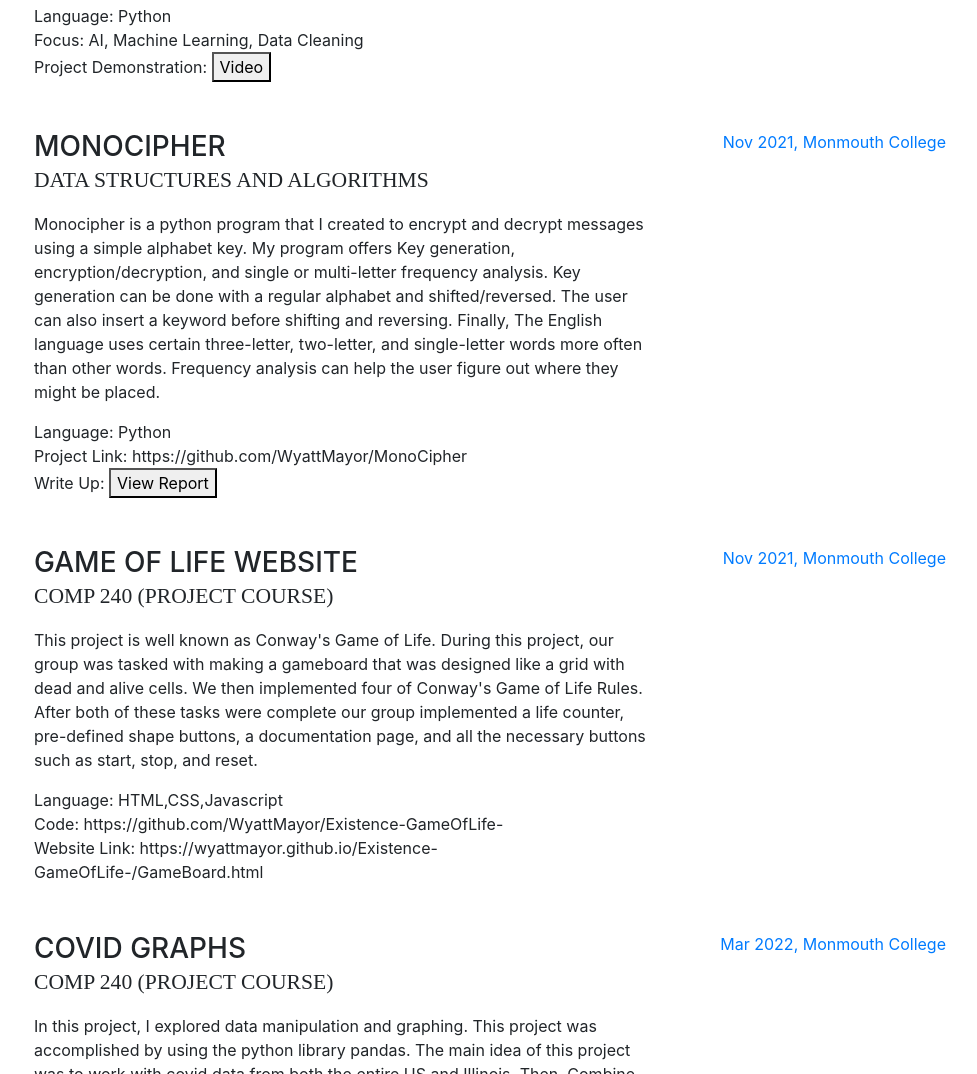
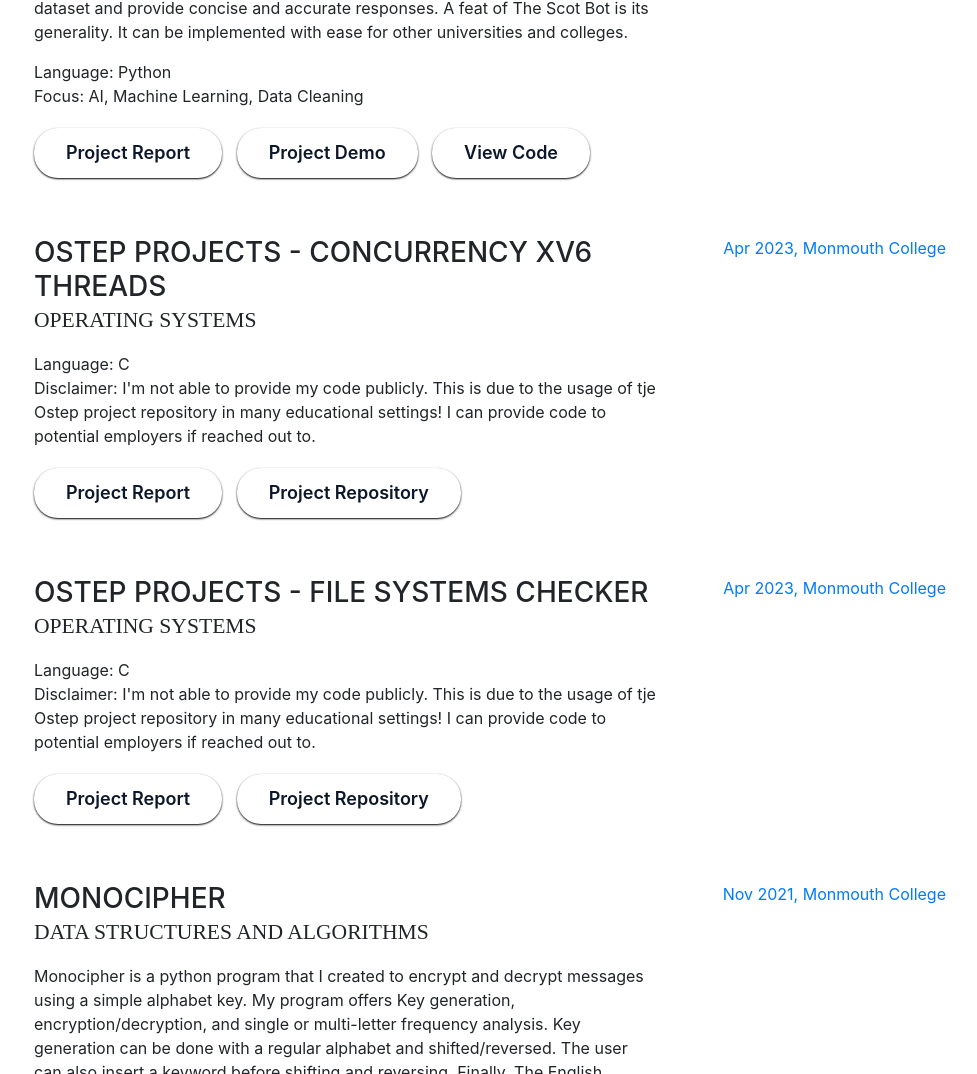
Before and after one commit to WyattMayor/OldPort, a website with bundled scripts: page index.html in a window 1280 px wide. Shown: the part 1726-2800 px from the top of the page, without its empty margins (286-1263 px from the left). Built offline with nearby package versions, Linux system fonts and the light colour scheme; files whose address does not match are found by name; a web font is replaced by a local one.

Commit message:
Added new projects, changed buttons, worked on formating

```diff
--- /dev/null
+++ b/css/reports.css
@@ -0,0 +1,52 @@
+body {
+  font-family: 'Open Sans', serif;
+  padding: 5px;
+  color: #868e96; }
+
+.button-81 {
+    background-color: #fff;
+    border: 0 solid #868e96;
+    border-radius: 1.5rem;
+    box-sizing: border-box;
+    color: #0d172a;
+    cursor: pointer;
+    display: inline-block;
+    font-family: "Basier circle",-apple-system,system-ui,"Segoe UI",Roboto,"Helvetica Neue",Arial,"Noto Sans",sans-serif,"Apple Color Emoji","Segoe UI Emoji","Segoe UI Symbol","Noto Color Emoji";
+    font-size: 1rem;
+    font-weight: 600;
+    line-height: 1;
+    padding: 1rem 1.6rem;
+    text-align: center;
+    text-decoration: none #0d172a solid;
+    text-decoration-thickness: auto;
+    transition: all .1s cubic-bezier(.4, 0, .2, 1);
+    box-shadow: 0px 1px 2px black;
+    user-select: none;
+    -webkit-user-select: none;
+    touch-action: manipulation;
+    margin-top:5px;
+    margin-bottom: 10px;
+  }
+
+  .button-81:hover {
+    background-color: #797EF6;
+    color: #fff;
+  }
+
+  @media (min-width: 768px) {
+    .button-81 {
+      font-size: 1.125rem;
+      padding: 1rem 2rem;
+    }
+  }
+
+  h1,
+  h2,
+  h3,
+  h4,
+  h5,
+  h6 {
+    font-family: 'Saira Extra Condensed', serif;
+    font-weight: 700;
+    text-transform: uppercase;
+    color: #343a40; }
--- a/css/resume.css
+++ b/css/resume.css
@@ -8,6 +8,45 @@ body {
   body {
     padding-top: 0;
     padding-left: 17rem; } }
+
+
+    .button-81 {
+      background-color: #fff;
+      border: 0 solid #868e96;
+      border-radius: 1.5rem;
+      box-sizing: border-box;
+      color: #0d172a;
+      cursor: pointer;
+      display: inline-block;
+      font-family: "Basier circle",-apple-system,system-ui,"Segoe UI",Roboto,"Helvetica Neue",Arial,"Noto Sans",sans-serif,"Apple Color Emoji","Segoe UI Emoji","Segoe UI Symbol","Noto Color Emoji";
+      font-size: 1rem;
+      font-weight: 600;
+      line-height: 1;
+      padding: 1rem 1.6rem;
+      text-align: center;
+      text-decoration: none #0d172a solid;
+      text-decoration-thickness: auto;
+      transition: all .1s cubic-bezier(.4, 0, .2, 1);
+      box-shadow: 0px 1px 2px black;
+      user-select: none;
+      -webkit-user-select: none;
+      touch-action: manipulation;
+      margin-top:20px;
+      margin-right:10px;
+      margin-bottom:10px;
+    }
+
+    .button-81:hover {
+      background-color: #797EF6;
+      color: #fff;
+    }
+
+    @media (min-width: 768px) {
+      .button-81 {
+        font-size: 1.125rem;
+        padding: 1rem 2rem;
+      }
+    }
 
 h1,
 h2,
--- a/index.html
+++ b/index.html
@@ -22,7 +22,7 @@
 
     <!-- Custom styles for this template -->
     <link href="css/resume.min.css" rel="stylesheet">
-
+    <link href="css/resume.css" rel="stylesheet">
   </head>
 
   <body id="page-top">
@@ -74,7 +74,7 @@
           <div class="subheading mb-5">376 N Farnham St · Galesburg, IL 61401 · (309) 297-9051 ·
             <a href="mailto:name@email.com">wpmayor2@illinois.edu</a>
           </div>
-          <p>Hi, my name is Wyatt! I am a graduate student at the University of Illinois Urbana Champaign, originally from the small town of Galesburg, Illinois. I am currently working towards a masters in computer science, which has always been a passion of mine. As a computer science enthusiast, I have developed an interest in programming, particularly in the field of Machine Learning and Artificial Intelligence. I find the idea of creating intelligent systems and technologies that can learn and improve on their own incredibly fascinating.</p>
+          <p>Hi, my name is Wyatt! I am a graduate student at the University of Illinois Urbana Champaign, originally from the small town of Galesburg, Illinois. I am currently working towards a master's in computer science, which has always been a passion of mine. As a computer science enthusiast, I have developed an interest in programming, particularly in the field of Machine Learning and Artificial Intelligence. I find the idea of creating intelligent systems and technologies that can learn and improve on their own incredibly fascinating.</p>
           <p>When I'm not working on programming projects, I enjoy spending time with friends and family, exploring the great outdoors, and playing video games. I am also an avid reader and enjoy learning about new topics, especially in the field of technology. As I work towards my master's, I am excited to take on new challenges and opportunities in the field of computer science. I hope to use my skills and knowledge to create innovative and impactful technologies that can make a positive difference in the world. </p>
           <ul class="list-inline list-social-icons mb-0">
             <li class="list-inline-item">
@@ -124,12 +124,16 @@
               <p>The focus of this REU was autonomous driving, specifically Deep Neural Networks designed to classify signs. During this REU we explored methods to fix the effects that shadows can have on sign recognition. Shadows are known as natural occurring adversarial attacks. This might not sound like a big problem until you realize the effect that misclassifying a 30 MPH sign with an 80 MPH sign could have. Our research mainly focused on preprocessing methods to reduce these adversarial attacks. </p>
                 <div>Language: Python</div>
                 <div>Focus: Machine Learning, Computer Vision, Deep Neural Nets</div>
-                <div>Project Video: </div>
-            </div>
+                <div><a href='Monocipher.html'>
+                  <button class="button-81" role="button"><span class="text">Project Report</span></button></a>
+                <a href='https://arxiv.org/abs/2208.09285' target="_blank">
+                  <button class="button-81" role="button"><span class="text">Research Paper</span></button></a></div>
+                </div>
             <div class="resume-date text-md-right">
               <span class="text-primary">Jun 2022 - Aug 2022, University of Arizona</span>
             </div>
           </div>
+
           <div class="resume-item d-flex flex-column flex-md-row mb-5">
             <div class="resume-content mr-auto">
               <h3 class="mb-0">The Scot Bot</h3>
@@ -137,36 +141,78 @@
               <p>If you have ever taken a college course… you know how important syllabi are to your success in that course. There is often a lot of information about the course that is necessary to know. One problem that always seems to resurface is disorganization. This usually results in lost syllabi. So, a simple solution is to put the syllabi all in one spot. However, there is still a inconvenience factor with syllabi often ranging from 1-10 pages worth of information. The Scot Bot’s purpose is to diminish syllabi overload and alleviate the inconvenience of searching through pages of information. The Scot Bot is a bot that will answer questions that students have about syllabi. This bot uses AI technology, specifically a variant of ChatGPT, to answer questions from a dataset of syllabi. The Scot Bot utilizes a combination of Zero-Shot Learning and a Limited Keyword method to limit the dataset and provide concise and accurate responses. A feat of The Scot Bot is its generality. It can be implemented with ease for other universities and colleges.</p>
             <div>Language: Python</div>
             <div>Focus: AI, Machine Learning, Data Cleaning</div>
-            <div>Project Demonstration: <a href='https://www.youtube.com/watch?v=pLmpqo1p8tc'>
-            <button>Video</button></a></div>
+            <div><a href='NotReadyYet.html'>
+              <button class="button-81" role="button"><span class="text">Project Report</span></button></a>
+            <a href='https://www.youtube.com/watch?v=pLmpqo1p8tc'>
+            <button class="button-81" role="button"><span class="text">Project Demo</span></button></a>
+            <a href='https://github.com/WyattMayor/The-Scot-Bot' target="_blank">
+              <button class="button-81" role="button"><span class="text">View Code</span></button></a></div>
             </div>
-            <div class="resume-date text-md-right">
+              <div class="resume-date text-md-right">
               <span class="text-primary">Aug 2022 - May 2023, Monmouth College</span>
             </div>
           </div>
+
+          <div class="resume-item d-flex flex-column flex-md-row mb-5">
+            <div class="resume-content mr-auto">
+              <h3 class="mb-0">Ostep Projects - Concurrency xv6 Threads</h3>
+              <div class="subheading mb-3">Operating Systems</div>
+              <p></p>
+            <div>Language: C</div>
+            <div>Disclaimer: I'm not able to provide my code publicly. This is due to the usage of tje Ostep project repository in many educational settings! I can provide code to potential employers if reached out to.</div>
+            <div><a href='NotReadyYet.html'>
+              <button class="button-81" role="button"><span class="text">Project Report</span></button></a>
+            <a href='https://github.com/remzi-arpacidusseau/ostep-projects/tree/master/concurrency-xv6-threads' target="_blank">
+              <button class="button-81" role="button"><span class="text">Project Repository</span></button></a></div>
+            </div>
+            <div class="resume-date text-md-right">
+              <span class="text-primary">Apr 2023, Monmouth College</span>
+            </div>
+          </div>
+
+          <div class="resume-item d-flex flex-column flex-md-row mb-5">
+            <div class="resume-content mr-auto">
+              <h3 class="mb-0">Ostep Projects - File Systems Checker</h3>
+              <div class="subheading mb-3">Operating Systems</div>
+              <p></p>
+            <div>Language: C</div>
+            <div>Disclaimer: I'm not able to provide my code publicly. This is due to the usage of tje Ostep project repository in many educational settings! I can provide code to potential employers if reached out to.</div>
+            <div><a href='NotReadyYet.html'>
+              <button class="button-81" role="button"><span class="text">Project Report</span></button></a>
+            <a href='https://github.com/remzi-arpacidusseau/ostep-projects/tree/master/filesystems-checker' target="_blank">
+              <button class="button-81" role="button"><span class="text">Project Repository</span></button></a></div>
+            </div>
+            <div class="resume-date text-md-right">
+              <span class="text-primary">Apr 2023, Monmouth College</span>
+            </div>
+          </div>
+
           <div class="resume-item d-flex flex-column flex-md-row mb-5">
             <div class="resume-content mr-auto">
               <h3 class="mb-0">Monocipher</h3>
               <div class="subheading mb-3">Data Structures and Algorithms</div>
               <p> Monocipher is a python program that I created to encrypt and decrypt messages using a simple alphabet key. My program offers Key generation, encryption/decryption, and single or multi-letter frequency analysis. Key generation can be done with a regular alphabet and shifted/reversed. The user can also insert a keyword before shifting and reversing. Finally, The English language uses certain three-letter, two-letter, and single-letter words more often than other words. Frequency analysis can help the user figure out where they might be placed.</p>
             <div>Language: Python</div>
-            <div>Project Link: https://github.com/WyattMayor/MonoCipher</div>
-            <div>Write Up: <a href='Monocipher.html'>
-            <button>View Report</button></a></div>
+            <div><a href='Monocipher.html'>
+            <button class="button-81" role="button"><span class="text">Project Report</span></button></a>
+            <a href='https://github.com/WyattMayor/MonoCipher' target="_blank">
+              <button class="button-81" role="button"><span class="text">View Code</span></button></a></div>
             </div>
             <div class="resume-date text-md-right">
               <span class="text-primary">Nov 2021, Monmouth College</span>
             </div>
           </div>
 
-        <div class="resume-item d-flex flex-column flex-md-row mb-5">
+          <div class="resume-item d-flex flex-column flex-md-row mb-5">
             <div class="resume-content mr-auto">
               <h3 class="mb-0">Game of Life Website</h3>
               <div class="subheading mb-3">COMP 240 (Project Course)</div>
               <p>This project is well known as Conway's Game of Life. During this project, our group was tasked with making a gameboard that was designed like a grid with dead and alive cells. We then implemented four of Conway's Game of Life Rules. After both of these tasks were complete our group implemented a life counter, pre-defined shape buttons, a documentation page, and all the necessary buttons such as start, stop, and reset.</p>
             <div>Language: HTML,CSS,Javascript</div>
-            <div>Code: https://github.com/WyattMayor/Existence-GameOfLife-</div>
-            <div>Website Link: https://wyattmayor.github.io/Existence-GameOfLife-/GameBoard.html</div>
+            <div><a href='https://wyattmayor.github.io/Existence-GameOfLife-/GameBoard.html' target="_blank">
+              <button class="button-81" role="button"><span class="text">View Website</span></button></a>
+            <a href='https://github.com/WyattMayor/Existence-GameOfLife-' target="_blank">
+              <button class="button-81" role="button"><span class="text">View Code</span></button></a></div>
             </div>
             <div class="resume-date text-md-right">
               <span class="text-primary">Nov 2021, Monmouth College</span>
@@ -180,16 +226,17 @@
               <p>In this project, I explored data manipulation and graphing. This project was accomplished by using the python library pandas. The main idea of this project was to work with covid data from both the entire US and Illinois. Then, Combine and graph the different data frames to make a report of the Covid data.</p>
               <div>Language: Python</div>
               <div>Focus: Data Manipulation, Pandas Python Library</div>
-              <div>Project Link: https://github.com/WyattMayor/CovidGraphs</div>
-              <div>Write Up: <a href='CovidGraphs.html'>
-                <button>View Report</button></a></div>
+              <div><a href='CovidGraphs.html'>
+                <button class="button-81" role="button"><span class="text">Project Report</span></button></a>
+              <a href='https://github.com/WyattMayor/CovidGraphs' target="_blank">
+                <button class="button-81" role="button"><span class="text">View Code</span></button></a></div>
               </div>
             <div class="resume-date text-md-right">
               <span class="text-primary">Mar 2022, Monmouth College</span>
             </div>
           </div>
 
-          <div class="resume-item d-flex flex-column flex-md-row">
+          <!--<div class="resume-item d-flex flex-column flex-md-row">
             <div class="resume-content mr-auto">
               <h3 class="mb-0">Battle Code</h3>
               <div class="subheading mb-3">Comp 240 (Project Course)</div>
@@ -203,7 +250,7 @@
             <div class="resume-date text-md-right">
               <span class="text-primary">Feb 2022, Monmouth College</span>
             </div>
-          </div>
+          </div>-->
 
         </div>
 
```
Also changed, not shown: BattleBots.html (+4 -3 lines), CovidGraphs.html (+3 -3 lines), Monocipher.html (+3 -3 lines), NotReadyYet.html (added, +17 -0 lines), 1 other file.
